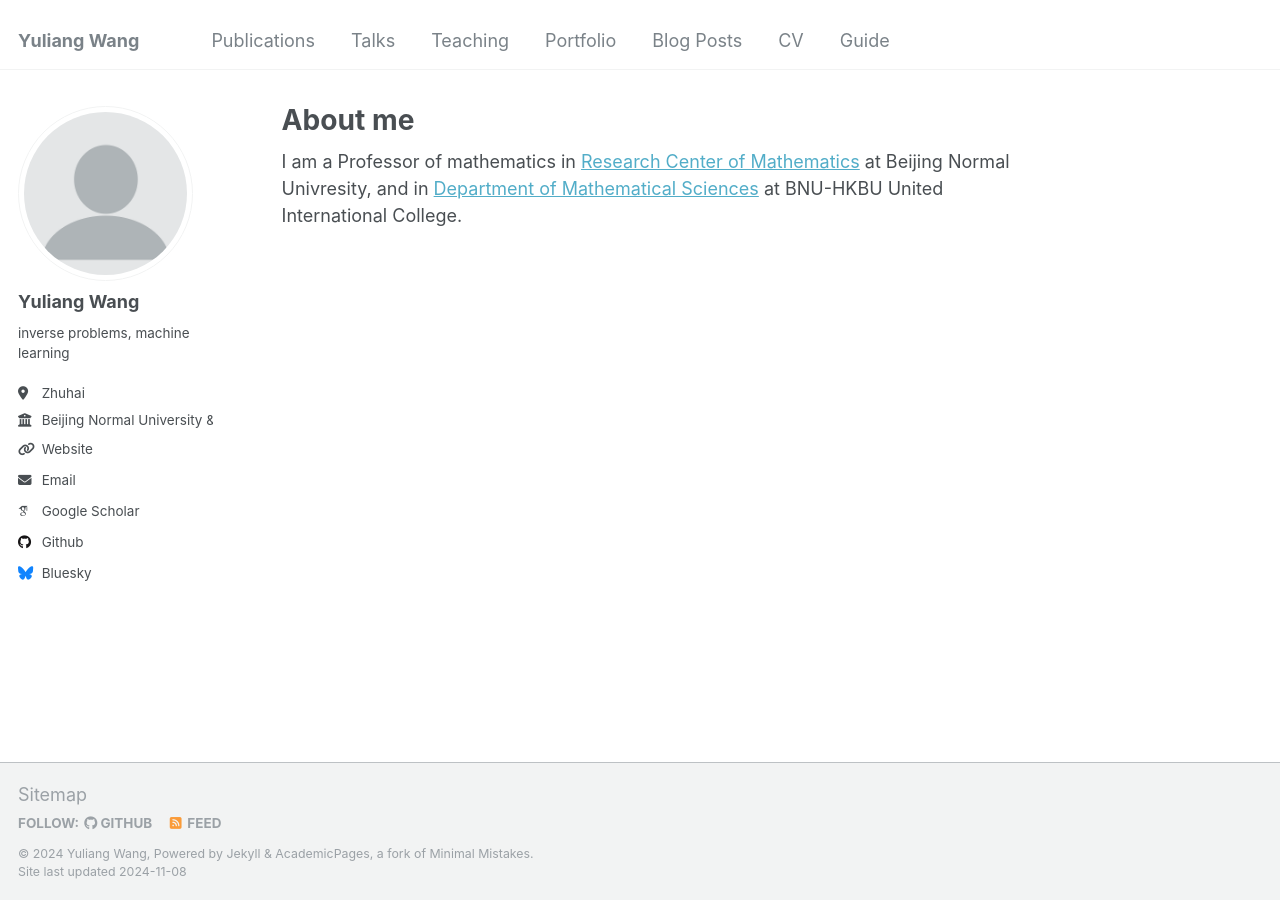
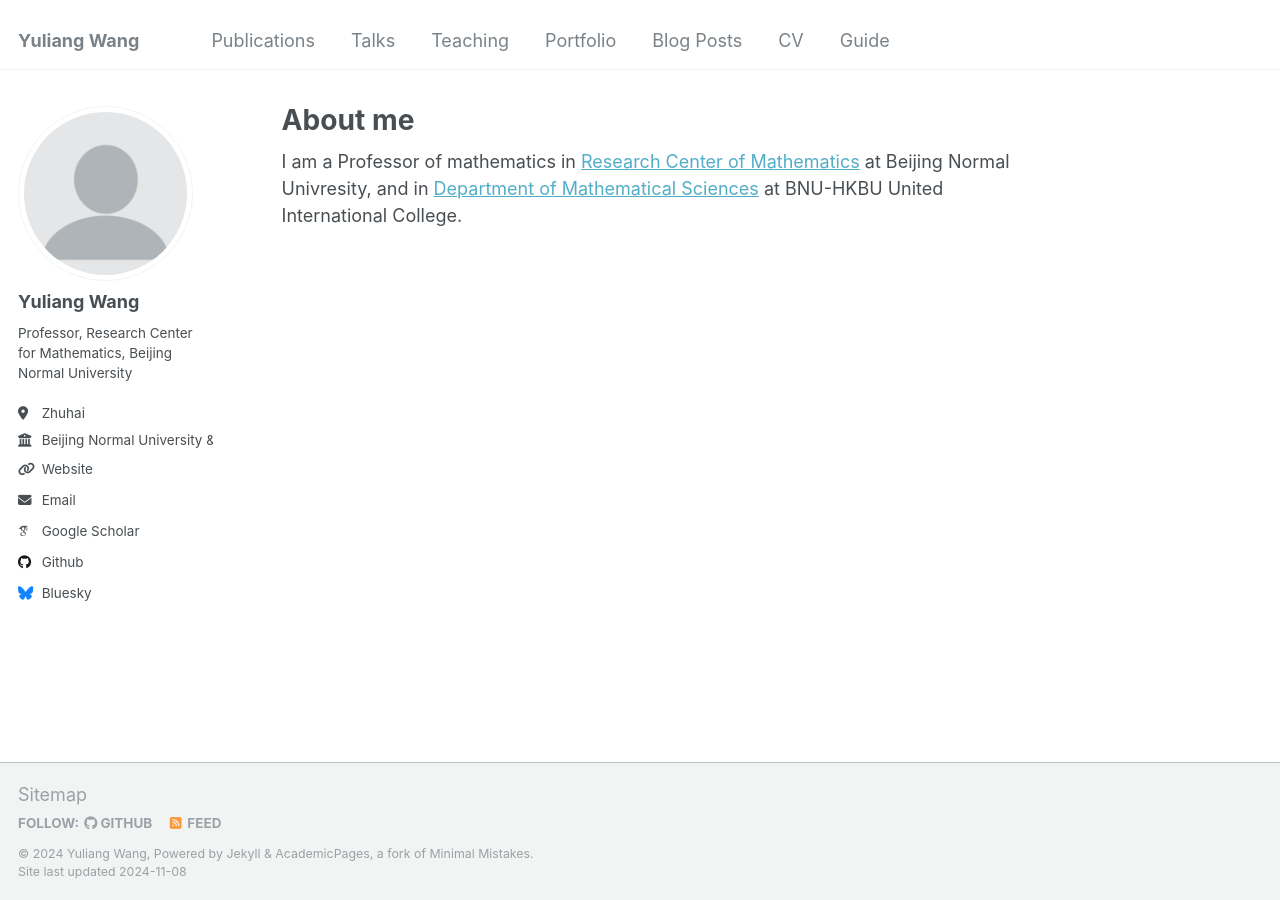
Before and after one commit to jademath/jademath.github.io, a Jekyll site: the page built from _pages/about.md, in a window 1280 px wide. Built offline with Jekyll 4.4.1, drawn with Linux system fonts in a browser that asks for light colours; some web fonts are replaced.

Commit message:
Update _config.yml

```diff
--- a/_config.yml
+++ b/_config.yml
@@ -24,7 +24,7 @@ author:
   avatar           : "profile.png"
   name             : "Yuliang Wang"
   pronouns         : # example: "she/her"
-  bio              : "inverse problems, machine learning"
+  bio              : "Professor,\nResearch Center for Mathematics,\nBeijing Normal University"
   location         : "Zhuhai"
   employer         : "Beijing Normal University & UIC"
   uri              : "https://fst.uic.edu.cn/faculty/faculty.htm#/yuliangwang/en"
```
